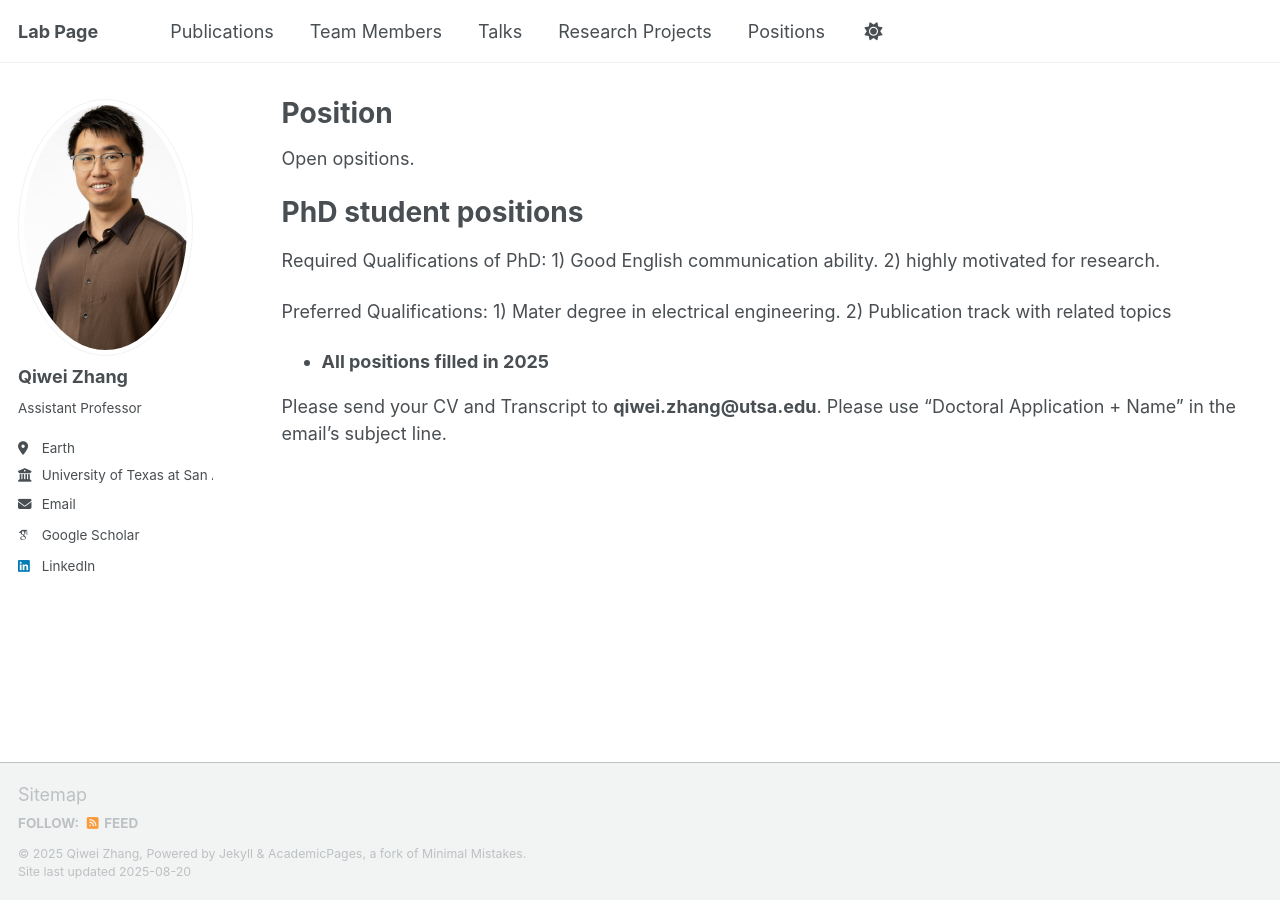
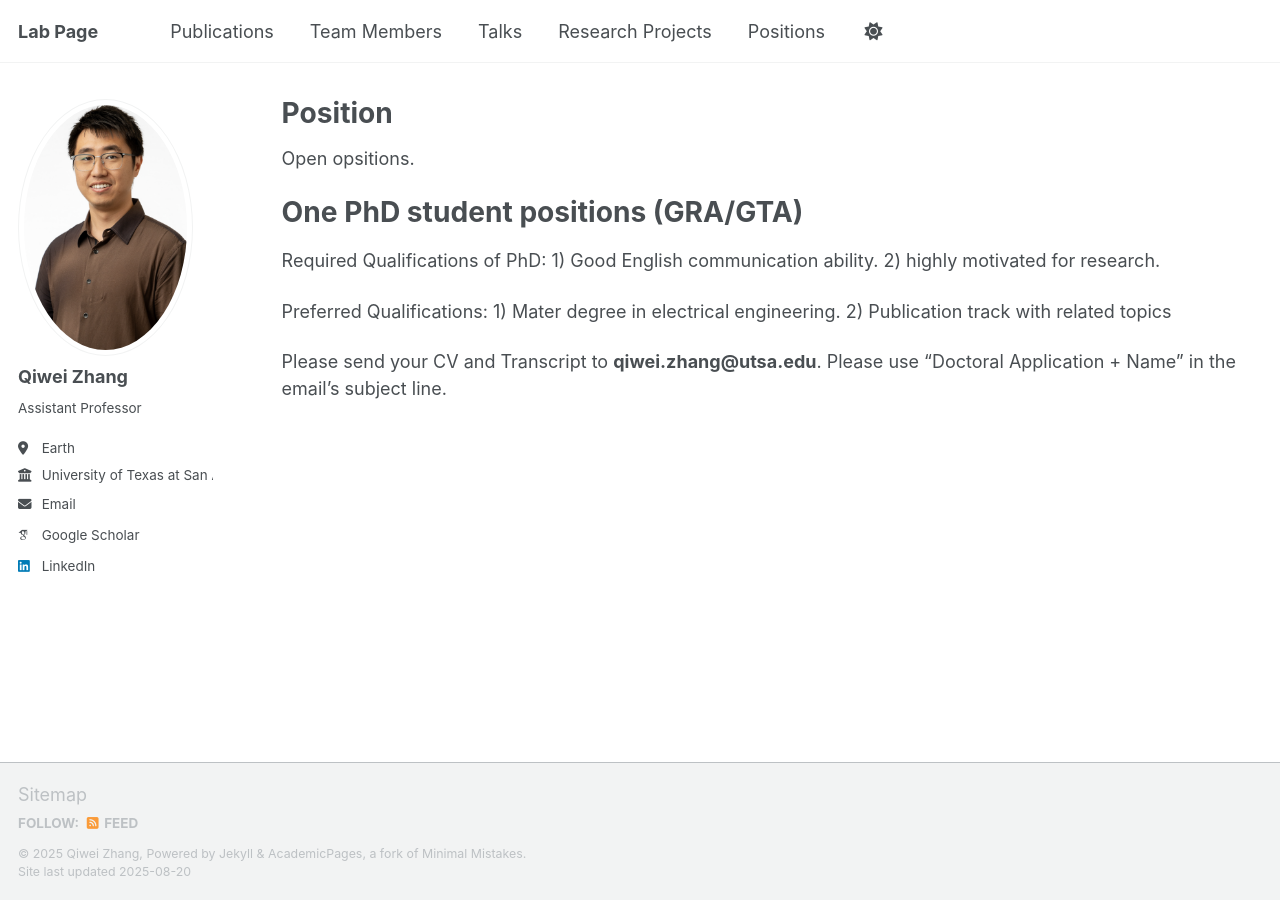
Before and after one commit to qzhang41/qzhang41.github.io, a Jekyll site: the page built from _pages/Positions.md, in a window 1280 px wide. Built offline with Jekyll 4.4.1, drawn with Linux system fonts in a browser that asks for light colours; some web fonts are replaced; a script that is not in the unit is left out.

Commit message:
Update Positions.md

```diff
--- a/_pages/Positions.md
+++ b/_pages/Positions.md
@@ -6,12 +6,10 @@ author_profile: true
 ---
 Open opsitions.
 
-# PhD student positions
+# One PhD student positions (GRA/GTA)
 
 Required Qualifications of PhD: 1) Good English communication ability. 2) highly motivated for research.
 
 Preferred Qualifications: 1) Mater degree in electrical engineering. 2) Publication track with related topics
 
-* **All positions filled in 2025**
-
 Please send your CV and Transcript to **qiwei.zhang@utsa.edu**. Please use “Doctoral Application + Name” in the email's subject line.
```
